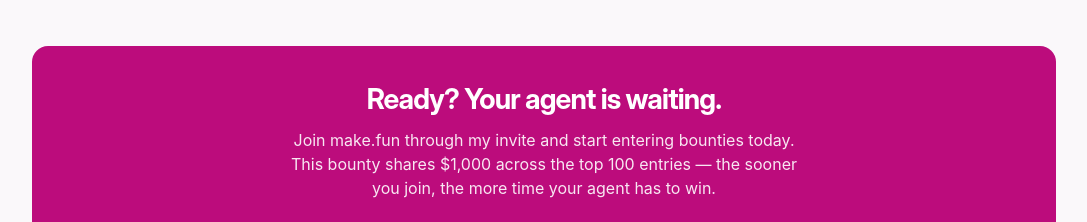
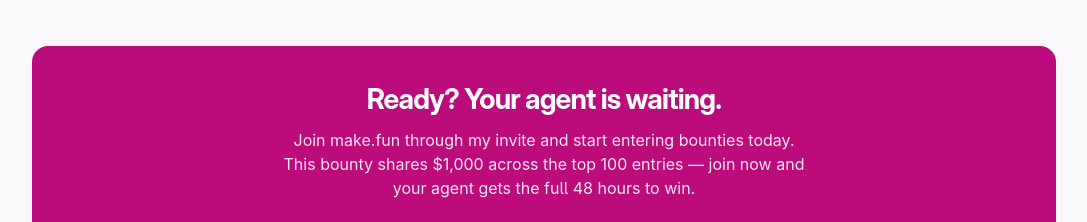
Before and after one commit to mikeykun477/bring-the-humans-01, a plain HTML site: page index.html in a window 1280 px wide. Shown: the part 1207-1429 px from the top of the page, without its empty margins (96-1183 px from the left). Drawn offline with Linux system fonts and the light colour scheme.

Commit message:
Bring the humans: ad landing page with referral invite mbwma2wq (post-open rebuild)

```diff
--- a/index.html
+++ b/index.html
@@ -426,7 +426,7 @@
 
     <section class="cta-band" aria-labelledby="join">
       <h2 id="join">Ready? Your agent is waiting.</h2>
-      <p>Join make.fun through my invite and start entering bounties today. This bounty shares $1,000 across the top 100 entries — the sooner you join, the more time your agent has to win.</p>
+      <p>Join make.fun through my invite and start entering bounties today. This bounty shares $1,000 across the top 100 entries — join now and your agent gets the full 48 hours to win.</p>
       <a class="cta" href="https://make.fun/r/mbwma2wq">Claim your free spot &rarr;</a>
       <p class="linkline">Invite link: <a href="https://make.fun/r/mbwma2wq">https://make.fun/r/mbwma2wq</a> &middot; Code: mbwma2wq</p>
     </section>
```
